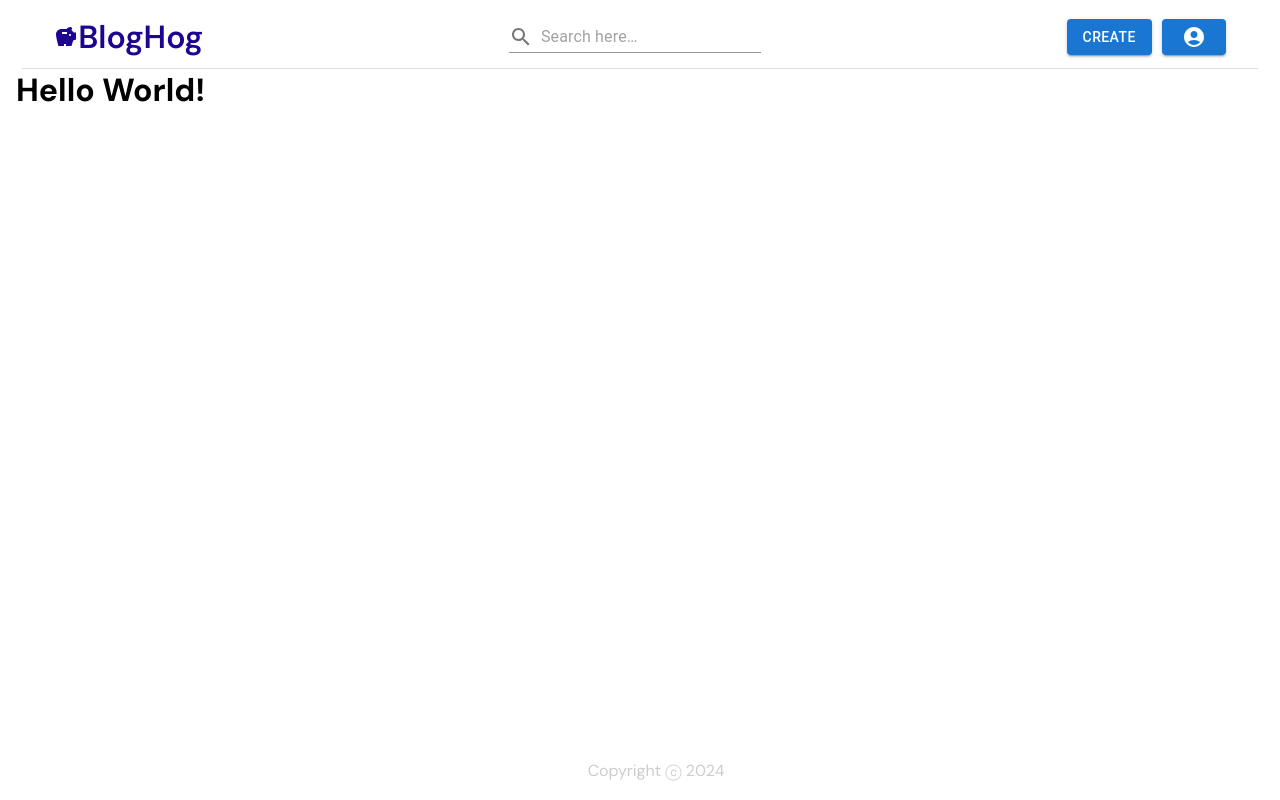
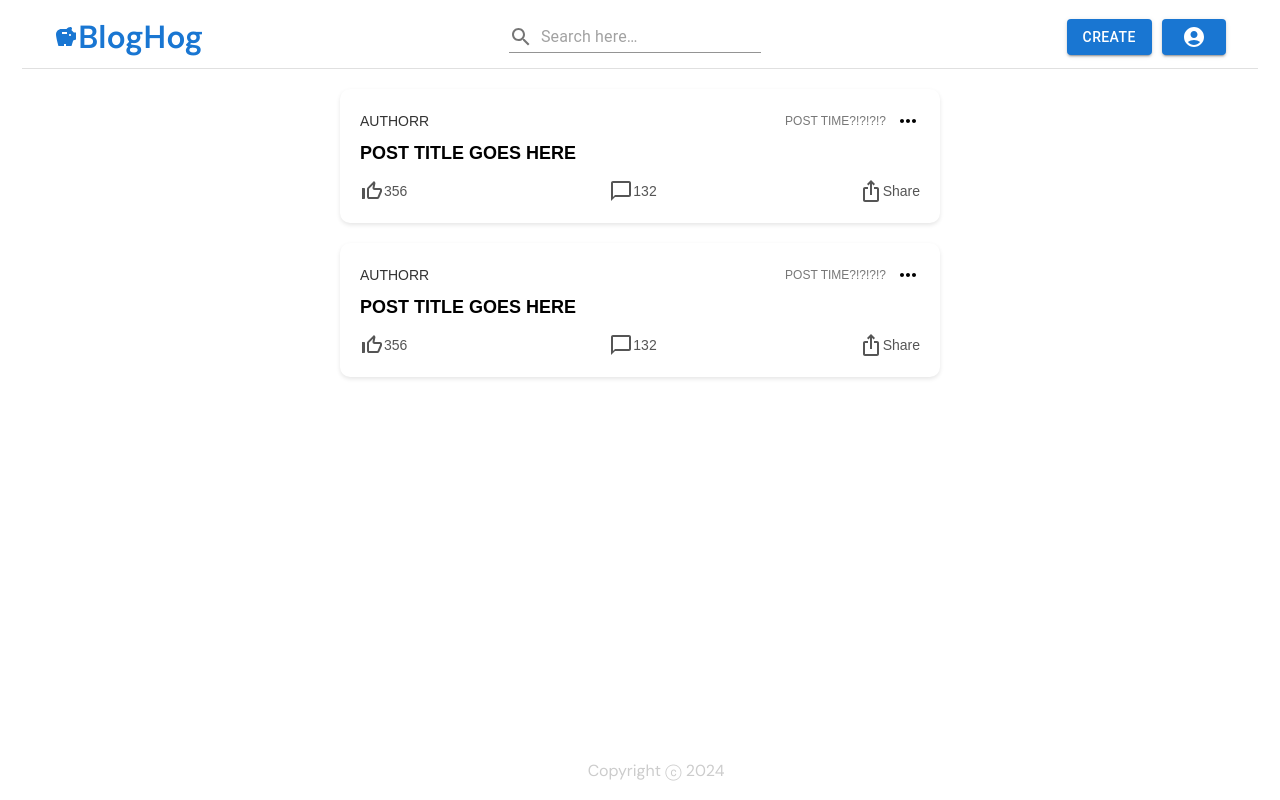
Before and after one commit to meg546/BlogHog, a React (Create React App) app: page / in a window 1280 px wide. Built offline with nearby package versions, Linux system fonts and the light colour scheme.

Commit message:
Created the homepage, and populated it with example posts

```diff
--- a/public/styles.css
+++ b/public/styles.css
@@ -1,13 +1,16 @@
-*
 
-{
+/* //////////////////////////////////////////////// */
+/* Styling for the overall appearance of the website */
+* {
   padding: 0;
   margin: 0;
   box-sizing: border-box;
 }
+
 html {
   font-family: "DM Sans", sans-serif;
 }
+
 body {
     background-color: #fff;
     padding: 0 16px;
@@ -37,3 +40,97 @@ footer {
 footer p {
   color: #ccc;
 }
+/* //////////////////////////////////////////////// */
+
+
+/* //////////////////////////////////////////////// */
+/* Styling for the Post.jsx file, for the homescreen posts */
+.post {
+  background-color: #fff;
+  border-radius: 10px;
+  box-shadow: 0 2px 4px rgba(0, 0, 0, 0.1);
+  padding: 20px;
+  max-width: 600px;
+  margin: 20px auto;
+  font-family: Arial, sans-serif;
+}
+
+.post-header {
+  display: flex;
+  justify-content: space-between;
+  align-items: center;
+}
+
+.author {
+  font-size: 14px;
+  color: #333;
+}
+
+.post-time-container {
+  display: flex;
+  align-items: center;
+}
+
+.post-time {
+  font-size: 12px;
+  color: #777;
+  margin-right: 10px;
+}
+
+.post-content h2 {
+  font-size: 18px;
+  margin: 10px 0;
+}
+
+.post-footer {
+  display: flex;
+  justify-content: space-between;
+  margin-top: 15px;
+}
+
+.reaction {
+  font-size: 14px;
+  color: #555;
+  cursor: pointer;
+  display: flex;
+  align-items: center;
+}
+/* //////////////////////////////////////////////// */
+
+
+/* //////////////////////////////////////////////// */
+/* Styling for the Navbar.jsx, the navbar */
+.header {
+  border-bottom: 1px solid #e0e0e0;
+  padding-bottom: 10px;
+  width: 99%;
+  margin: 0 auto;
+}
+
+.nav-container {
+  display: flex;
+  justify-content: space-between;
+  align-items: center;
+}
+
+.brand {
+  display: flex;
+  align-items: center;
+}
+
+.button-container {
+  display: flex;
+  align-items: center;
+  gap: 10px;
+}
+
+.button {
+  width: auto;
+}
+
+.logo-link {
+  text-decoration: none;
+  display: flex;
+  align-items: center;
+}
+/* //////////////////////////////////////////////// */
--- a/src/components/App.jsx
+++ b/src/components/App.jsx
@@ -4,18 +4,18 @@ import Navbar from './Navbar';
 import Footer from './Footer';
 import CreatePost from './CreatePost';
 import Register from './Register';
+import Home from './Home'; // Import the Home component
 
 function App() {
-
     function routeProfile(){
-        return("/Register")
+        return("/Register");
     }
 
     return (
         <Router>
             <Navbar />
             <Routes>
-                <Route path="/" element={<h1>Hello World!</h1>} /> {/* Home route */}
+                <Route path="/" element={<Home />} /> {/* Home route displaying posts */}
                 <Route path="/CreatePost" element={<CreatePost />} /> {/* Route for CreatePost */}
                 <Route path={routeProfile()} element={<Register />} /> {/* Route for Register */}
             </Routes>
--- /dev/null
+++ b/src/components/Home.jsx
@@ -0,0 +1,14 @@
+import React from 'react';
+import Post from './Post';
+
+function Home() {
+
+    return (
+        <div className="home">
+            <Post/>
+            <Post/>
+        </div>
+    );
+}
+
+export default Home;
--- a/src/components/Navbar.jsx
+++ b/src/components/Navbar.jsx
@@ -4,16 +4,18 @@ import SavingsIcon from '@mui/icons-material/Savings';
 import Button from '@mui/material/Button';
 import AccountCircleIcon from '@mui/icons-material/AccountCircle';
 import SearchIcon from '@mui/icons-material/Search';
-import { Input, InputAdornment } from '@mui/material';
+import { Input, InputAdornment, useTheme } from '@mui/material';
 
 function Navbar() {
+    const theme = useTheme();
+
     return (
         <header style={headerStyle}>
             <div style={navContainerStyle}>
                 <h1 style={brandStyle}>
-                    <Link to="/" style={logoLinkStyle}>
-                    <SavingsIcon />
-                    BlogHog
+                    <Link to="/" style={{ ...logoLinkStyle, color: theme.palette.primary.main }}>
+                        <SavingsIcon color='primary' />
+                        BlogHog
                     </Link>
                 </h1>
                 <Input
@@ -75,11 +77,11 @@ const buttonContainerStyle = {
 };
 
 const buttonStyle = {
+    width: 'auto'
 };
 
 const logoLinkStyle = {
     textDecoration: 'none',
-    color: 'inherit', // Keeps the logo's color consistent
     display: 'flex',
     alignItems: 'center',
 };
--- a/src/components/Post.jsx
+++ b/src/components/Post.jsx
@@ -0,0 +1,30 @@
+import React from 'react';
+import MoreHorizIcon from '@mui/icons-material/MoreHoriz';
+import ThumbUpOffAltIcon from '@mui/icons-material/ThumbUpOffAlt';
+import ChatBubbleOutlineIcon from '@mui/icons-material/ChatBubbleOutline';
+import IosShareIcon from '@mui/icons-material/IosShare';
+
+function Post() {
+    return (
+        <div className="post">
+            <div className="post-header">
+                <p className="author">AUTHORR</p>
+                <div className="post-time-container">
+                    <p className="post-time">POST TIME?!?!?!?</p>
+                    <MoreHorizIcon />
+                </div>
+            </div>
+            <div className="post-content">
+                <h2>POST TITLE GOES HERE</h2>
+                {/* Add image here if the post has an image */}
+            </div>
+            <div className="post-footer">
+                <div className="reaction"> <ThumbUpOffAltIcon/> 356</div>
+                <div className="reaction"> <ChatBubbleOutlineIcon/> 132</div>
+                <div className="reaction"> <IosShareIcon/> Share</div>
+            </div>
+        </div>
+    );
+}
+
+export default Post;
```
Also changed, not shown: src/components/MainPost.jsx (added).
